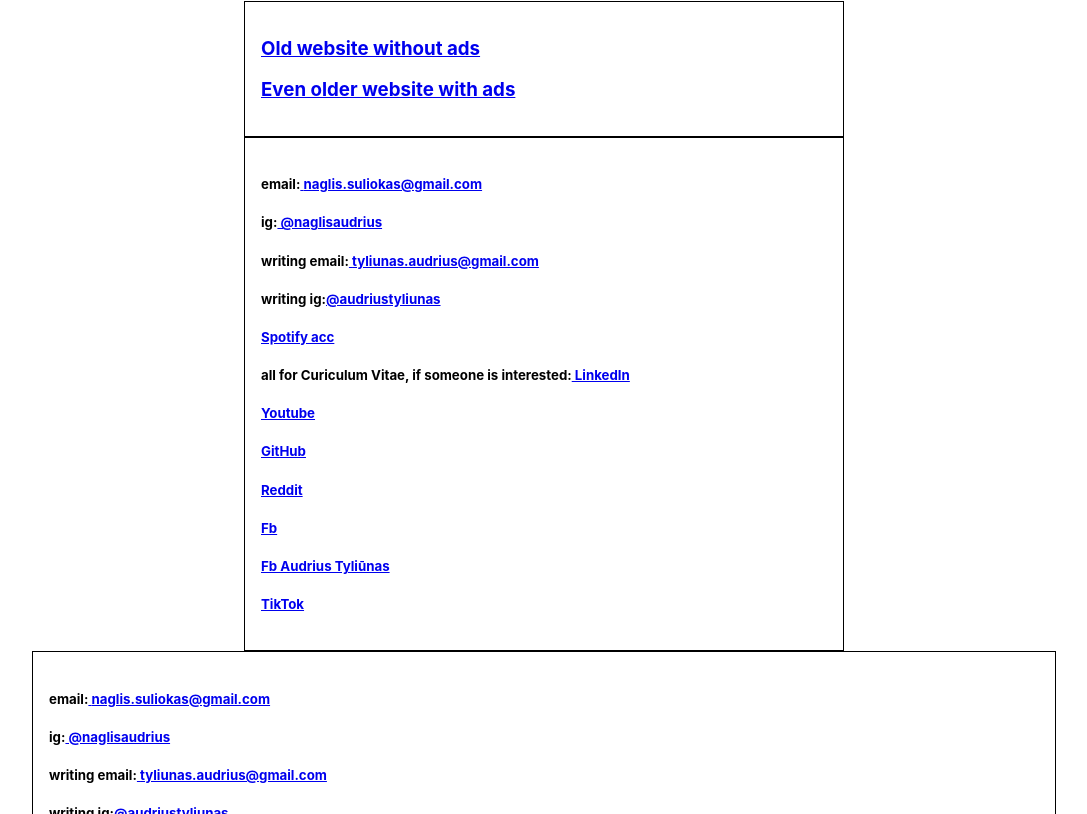
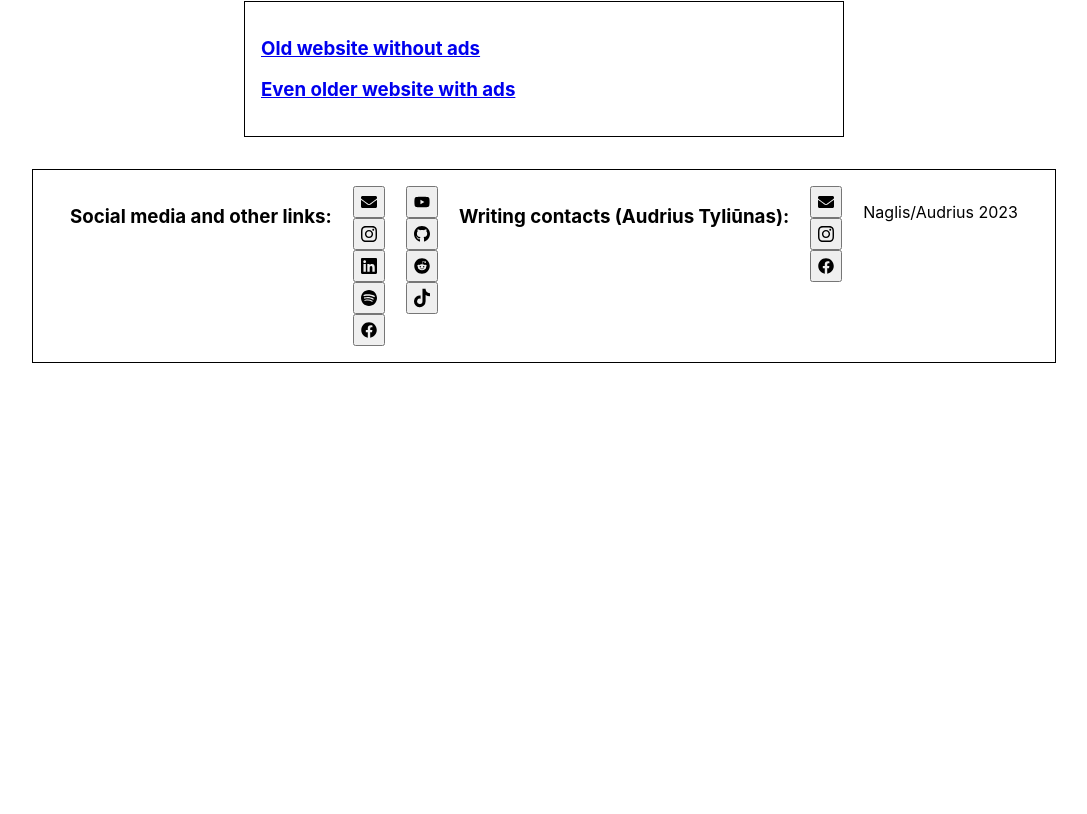
Before and after one commit to naglissul/naglissul.github.io, a React (Create React App) app: page /#/ in a window 1280 px wide. Shown: the part 926-1740 px from the top of the page, without its empty margins (96-1183 px from the left). After the commit the page ends 1289 px from the top, so only its background shows below. Built offline with nearby package versions, Linux system fonts and the light colour scheme.

Commit message:
Decent Contacts

```diff
--- a/src/App.tsx
+++ b/src/App.tsx
@@ -3,7 +3,7 @@ import { routes } from "./constants";
 import NavHeader from "./generalComponents/NavHeader";
 import TitleHeader from "./generalComponents/TitleHeader";
 import NavTree from "./generalComponents/NavTree";
-import Contacts from "./pages/homePage/components/Contacts";
+import ContactsFooter from "./generalComponents/ContactsFooter";
 
 function App() {
   return (
@@ -22,10 +22,8 @@ function App() {
           </Routes>
           <aside></aside>
         </main>
-        <footer>
-          <Contacts />
-          <p>Naglis/Audrius 2023</p>
-        </footer>
+
+        <ContactsFooter />
       </div>
     </HashRouter>
   );
--- /dev/null
+++ b/src/generalComponents/ContactsFooter/ContactsFooter.styled.tsx
@@ -0,0 +1,10 @@
+import styled from "styled-components";
+
+export const StyledContactsFooter = styled.footer`
+  border: 1px solid;
+  padding: 1em;
+  flex-grow: 1;
+  display: flex;
+  flex-direction: row;
+  justify-content: space-evenly;
+`;
--- /dev/null
+++ b/src/generalComponents/ContactsFooter/index.tsx
@@ -0,0 +1,86 @@
+import { StyledContactsFooter } from "./ContactsFooter.styled";
+import {
+  FaInstagram,
+  FaFacebook,
+  FaTiktok,
+  FaYoutube,
+  FaReddit,
+  FaSpotify,
+  FaLinkedin,
+  FaGithub,
+  FaEnvelope,
+} from "react-icons/fa";
+
+interface IIcon {
+  href: string;
+}
+
+const Icon: React.FC<IIcon> = ({ href }) => {
+  let icon;
+  if (href.includes("instagram")) {
+    icon = <FaInstagram style={{ width: "100%", height: "100%" }} />;
+  } else if (href.includes("facebook")) {
+    icon = <FaFacebook style={{ width: "100%", height: "100%" }} />;
+  } else if (href.includes("tiktok")) {
+    icon = <FaTiktok style={{ width: "100%", height: "100%" }} />;
+  } else if (href.includes("youtube")) {
+    icon = <FaYoutube style={{ width: "100%", height: "100%" }} />;
+  } else if (href.includes("spotify")) {
+    icon = <FaSpotify style={{ width: "100%", height: "100%" }} />;
+  } else if (href.includes("reddit")) {
+    icon = <FaReddit style={{ width: "100%", height: "100%" }} />;
+  } else if (href.includes("linkedin")) {
+    icon = <FaLinkedin style={{ width: "100%", height: "100%" }} />;
+  } else if (href.includes("github")) {
+    icon = <FaGithub style={{ width: "100%", height: "100%" }} />;
+  } else if (href.includes("mailto:")) {
+    icon = <FaEnvelope style={{ width: "100%", height: "100%" }} />;
+  } else {
+    icon = <p>No Icon</p>;
+  }
+  return (
+    <div style={{ width: "32px", height: "32px" }}>
+      <a href={href}>
+        <button
+          style={{
+            width: "100%",
+            height: "100%",
+          }}
+        >
+          {icon}
+        </button>
+      </a>
+    </div>
+  );
+};
+
+const ContactsFooter: React.FC = () => {
+  return (
+    <StyledContactsFooter>
+      <h3>Social media and other links:</h3>
+      <div>
+        <Icon href="mailto:naglis.suliokas@gmail.com" />
+        <Icon href="https://www.instagram.com/naglisaudrius/" />
+        <Icon href="https://www.linkedin.com/in/naglissul/" />
+        <Icon href="https://open.spotify.com/user/0labnwjaw8ife28ldwgqjpknh?si=93bc027711194fe1" />
+        <Icon href="https://www.facebook.com/profile.php?id=100014978984368" />
+      </div>
+      <div>
+        <Icon href="https://www.youtube.com/@naglisaudrius" />
+        <Icon href="https://www.github.com/naglissul/" />
+        <Icon href="https://www.reddit.com/user/naglis-audrius" />
+        <Icon href="https://www.tiktok.com/@naglisaudrius" />
+      </div>
+      <h3>Writing contacts (Audrius Tyliūnas):</h3>
+      <div>
+        <Icon href="mailto:tyliunas.audrius@gmail.com" />
+        <Icon href="https://www.instagram.com/audriustyliunas/" />
+        <Icon href="https://www.facebook.com/profile.php?id=100090809108632" />
+      </div>
+
+      <p>Naglis/Audrius 2023</p>
+    </StyledContactsFooter>
+  );
+};
+
+export default ContactsFooter;
--- a/src/generalComponents/NavHeader/index.tsx
+++ b/src/generalComponents/NavHeader/index.tsx
@@ -58,6 +58,8 @@ const NavHeader: React.FC<INavProps> = ({ routes }) => {
 
   return (
     <StyledNavHeader>
+      <img src="logo.png" alt="logo" />
+
       {routes
         .filter(
           (route) =>
--- a/src/index.css
+++ b/src/index.css
@@ -18,6 +18,7 @@ main {
 
 section {
   flex: 10 10 0;
+  padding-bottom: 2em;
 }
 
 aside {
@@ -40,3 +41,7 @@ img {
 iframe {
   max-width: 100%;
 }
+
+button {
+  cursor: pointer;
+}
--- a/src/pages/homePage/HomePage.tsx
+++ b/src/pages/homePage/HomePage.tsx
@@ -1,7 +1,7 @@
 import { Link } from "react-router-dom";
 import Archive from "./components/Archive";
 import BestMusic from "./components/BestMusic";
-import Contacts from "./components/Contacts";
+import ContactsFooter from "../../generalComponents/ContactsFooter";
 
 // USE SASS
 // Add more pages - branching from Home (or add "Other" thingy for the things that are permanently accomodated and leave Home for new/crumbs)
@@ -66,7 +66,6 @@ function HomePage() {
       </p>
 
       <Archive />
-      <Contacts />
     </section>
   );
 }
--- a/src/pages/homePage/components/Contacts.tsx
+++ /dev/null
@@ -1,62 +0,0 @@
-function Contacts() {
-  return (
-    <div style={{ border: "1px solid", padding: "1em", flexGrow: "1" }}>
-      {" "}
-      <h5>
-        email:
-        <a href="mailto:naglis.suliokas@gmail.com">
-          {" "}
-          naglis.suliokas@gmail.com
-        </a>
-      </h5>
-      <h5>
-        ig:
-        <a href="https://www.instagram.com/naglisaudrius/"> @naglisaudrius</a>
-      </h5>
-      <h5>
-        writing email:
-        <a href="mailto:tyliunas.audrius@gmail.com">
-          {" "}
-          tyliunas.audrius@gmail.com
-        </a>
-      </h5>
-      <h5>
-        writing ig:
-        <a href="https://www.instagram.com/audriustyliunas/">
-          @audriustyliunas
-        </a>
-      </h5>
-      <h5>
-        <a href="https://open.spotify.com/user/0labnwjaw8ife28ldwgqjpknh?si=93bc027711194fe1">
-          Spotify acc
-        </a>
-      </h5>
-      <h5>
-        all for Curiculum Vitae, if someone is interested:
-        <a href="https://www.linkedin.com/in/naglissul/"> LinkedIn</a>
-      </h5>
-      <h5>
-        <a href="https://www.youtube.com/@naglisaudrius">Youtube</a>
-      </h5>
-      <h5>
-        <a href="https://www.github.com/naglissul/">GitHub</a>
-      </h5>
-      <h5>
-        <a href="https://www.reddit.com/user/naglis-audrius">Reddit</a>
-      </h5>
-      <h5>
-        <a href="https://www.facebook.com/profile.php?id=100014978984368">Fb</a>
-      </h5>
-      <h5>
-        <a href="https://www.facebook.com/profile.php?id=100090809108632">
-          Fb Audrius Tyliūnas
-        </a>
-      </h5>
-      <h5>
-        <a href="https://www.tiktok.com/@naglisaudrius">TikTok</a>
-      </h5>
-    </div>
-  );
-}
-
-export default Contacts;
```
